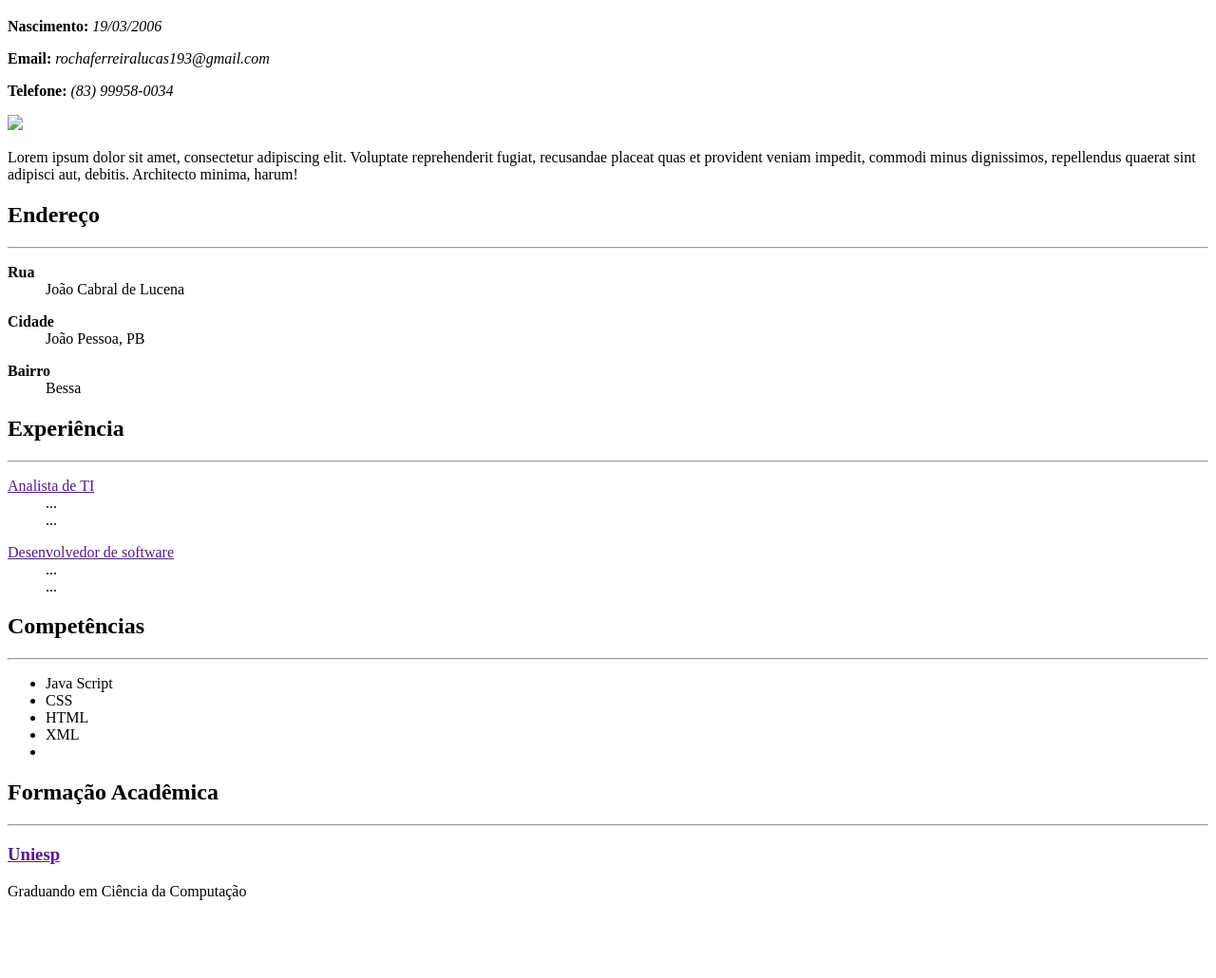
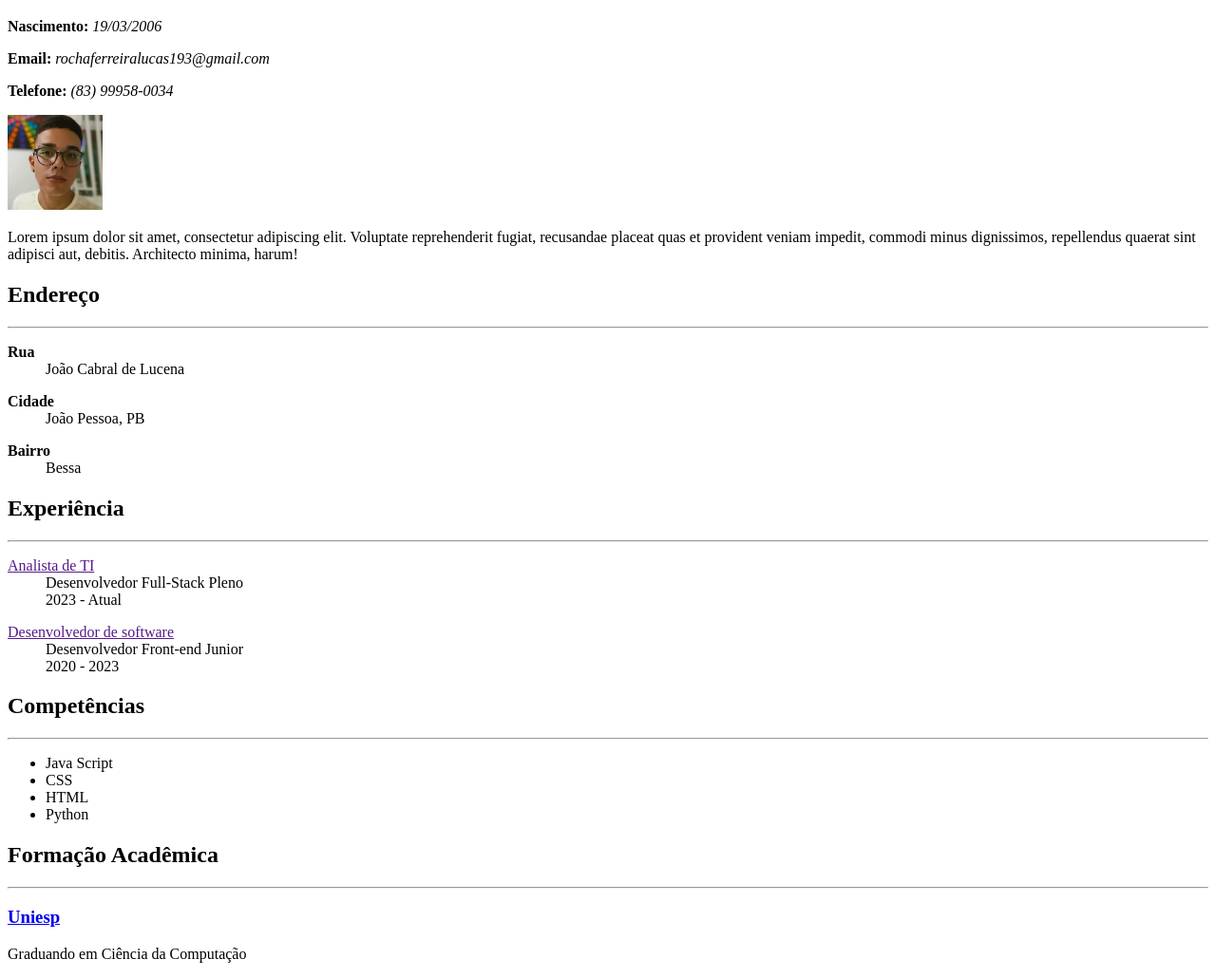
Before and after one commit to lrflucas/aulasfront2, a plain HTML site: page atividade1/site/index.html in a window 1280 px wide. Shown: the part 61-1091 px from the top of the page at 95% size. Before the commit the page ends 1025 px from the top, so only its background shows below. Drawn offline with Linux system fonts and the light colour scheme.

Commit message:
atividade html completa, com algumas informações fictícias

```diff
--- a/atividade1/site/index.html
+++ b/atividade1/site/index.html
@@ -11,7 +11,7 @@
     <p><strong>Email:</strong> <em>rochaferreiralucas193@gmail.com</em></p>
     <p><strong>Telefone:</strong> <em>(83) 99958-0034</em></p>
 
-    <img src="img/" width="100">
+    <img src="img/unnamed.jpg" width="100">
 
     <p>Lorem ipsum dolor sit amet, consectetur adipiscing elit. Voluptate reprehenderit fugiat, recusandae placeat quas et provident
         veniam impedit, commodi minus dignissimos, repellendus quaerat sint adipisci aut, debitis. Architecto minima, harum!</p>
@@ -35,13 +35,13 @@
     <hr>
     <dl>
         <dt><a href="">Analista de TI</a></dt>
-        <dd>...</dd>
-        <dd>...</dd>
+        <dd>Desenvolvedor Full-Stack Pleno</dd>
+        <dd>2023 - Atual</dd>
     </dl>
     <dl>
         <dt><a href="">Desenvolvedor de software</a></dt>
-        <dd>...</dd>
-        <dd>...</dd>
+        <dd>Desenvolvedor Front-end Junior</dd>
+        <dd>2020 - 2023</dd>
     </dl>
 
     <h2>Competências</h2>
@@ -50,13 +50,12 @@
         <li>Java Script</li>
         <li>CSS</li>
         <li>HTML</li>
-        <li>XML</li>
-        <li></li>
+        <li>Python</li>
     </ul>
 
     <h2>Formação Acadêmica</h2>
     <hr>
-    <h3><a href="">Uniesp</a></h3>
+    <h3><a href="https://www.iesp.edu.br/">Uniesp</a></h3>
     <p>Graduando em Ciência da Computação</p>
 
 
```
Also changed, not shown: atividade1/site/img/unnamed.jpg (added).
